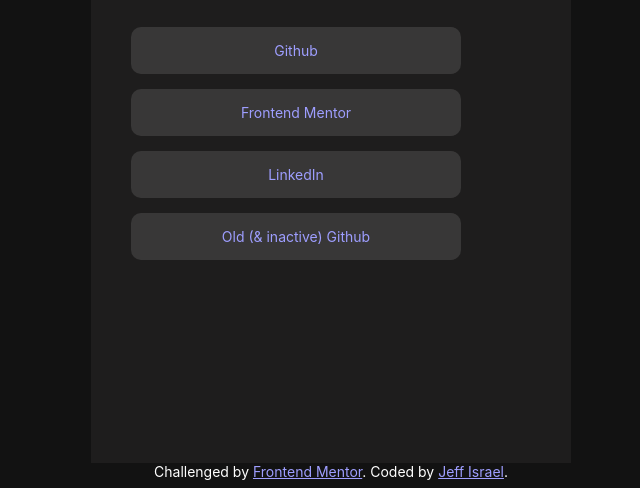
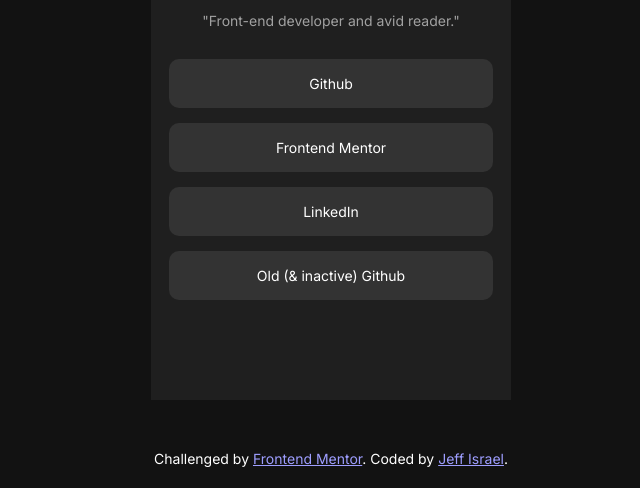
Before and after one commit to Lil-Brogrammer/social-links-profile, a plain HTML site: page index.html in a window 1280 px wide. Shown: the part 328-816 px from the top of the page, without its empty margins (309-949 px from the left). Drawn offline with Linux system fonts and the light colour scheme.

Commit message:
Fixed dimensions and new animation

```diff
--- a/styles.css
+++ b/styles.css
@@ -1,3 +1,4 @@
+@import url("https://fonts.googleapis.com/css2?family=Inter:wght@400;600;700&display=swap");
 :root {
   box-sizing: border-box;
   color-scheme: dark;
@@ -26,15 +27,18 @@
 }
 
 main {
-    background-color: rgba(37, 36, 36, 0.63);
-    flex: 1;
+  margin-top: 50px;
+  min-width: 45dvh;
+  margin-bottom: 50px;
+  background-color: hsl(0, 0%, 12%);
+  display: flex;
+  flex-direction: column;
+  align-items: center;
   text-align: center;
-    min-width: 60dvh;
-
 }
 
 p {
-    color: rgb(194, 194, 194);
+  color: hsl(0, 0%, 63%);
   margin-top: 30px;
   margin-bottom: 30px;
 }
@@ -42,7 +46,7 @@ p {
 #photo img {
   border-radius: 50%;
   margin-top: 40px;
-    max-width: 30%;
+  max-width: 50%;
 }
 
 h1 {
@@ -50,22 +54,46 @@ h1 {
 }
 
 h3 {
-    color: greenyellow;
+  color: hsl(75, 94%, 57%);
   margin-top: 10px;
   margin-bottom: 20px;
 }
 
-#articles article {
+#articles a article {
   color: inherit;
-    padding: 15px;
-    width: 300px;
-    background-color: rgb(56, 55, 55);
+  padding: 16px;
+  background-color: hsl(0, 0%, 20%);
   border-radius: 10px;
-    margin-bottom: 15px;
-    margin-left: 40px;
-    margin-right: 40px;
-    a, a:hover, a:focus, a:active {
+  /* margin-bottom: 15px;
+  margin-left: 40px; */
+}
+
+#articles a article {
+  transition:
+    transform 0.3s ease,
+    background-color 0.3s ease;
+}
+
+#articles a article:hover {
+  transform: scale(1.05);
+  background-color: hsl(75, 94%, 57%);
+}
+
+#articles {
+  display: flex;
+  flex-direction: column;
+  gap: 15px;
+  width: 90%;
+}
+
+#articles a,
+#articles a article:hover,
+#articles a article:focus,
+#articles a article:active {
   text-decoration: none;
   color: inherit;
 }
+
+#articles a:last-child {
+  margin-bottom: 100px;
 }
```
Lines whose indentation alone changed are shown as unchanged.
